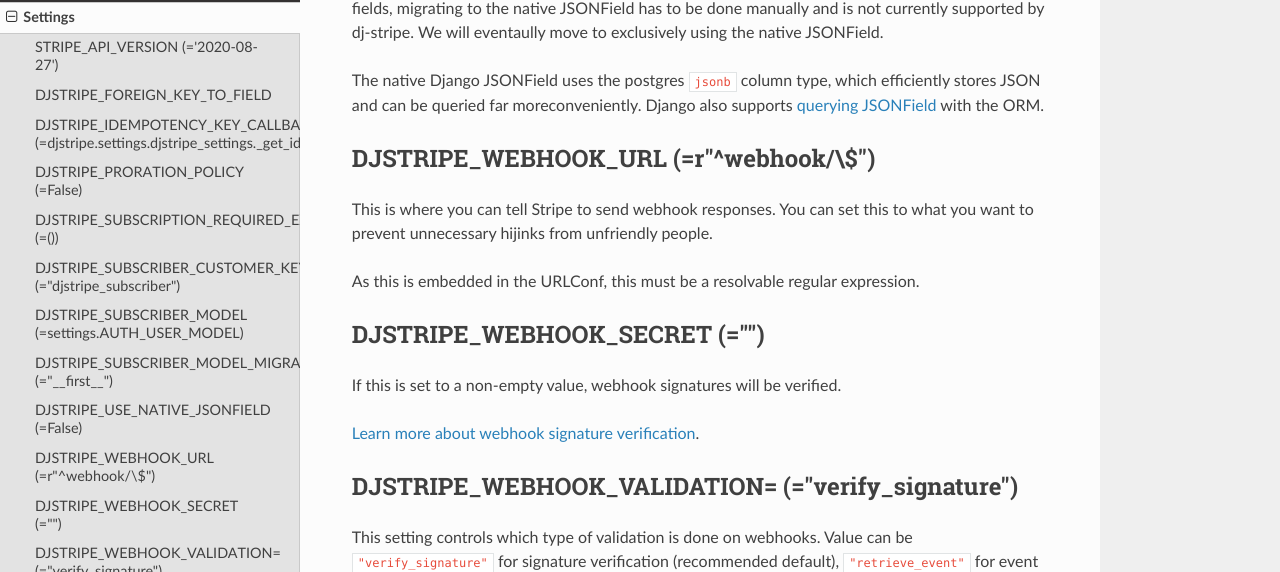
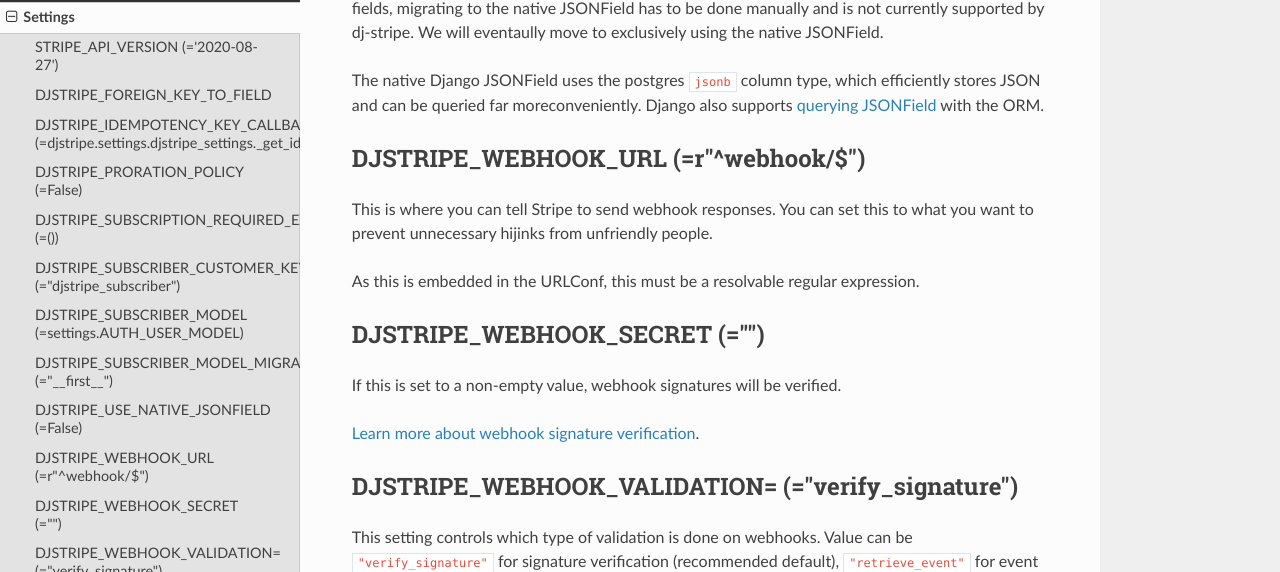
Before and after one commit to dj-stripe/dj-stripe, an MkDocs documentation site: the page built from docs/reference/settings.md, in a window 1280 px wide and 900 px high, scrolled down 4038 px. Shown: the part 118-690 px from the top of the window. Built offline with MkDocs 1.6.1, drawn with Linux system fonts in a browser that asks for light colours; nearby versions of some CDN libraries.

Commit message:
Fix typo in documentation regex

```diff
--- a/docs/reference/settings.md
+++ b/docs/reference/settings.md
@@ -189,7 +189,7 @@
 JSONField](https://docs.djangoproject.com/en/3.1/topics/db/queries/#querying-jsonfield)
 with the ORM.
 
-## DJSTRIPE_WEBHOOK_URL (=r"^webhook/\$")
+## DJSTRIPE_WEBHOOK_URL (=r"^webhook/$")
 
 This is where you can tell Stripe to send webhook responses. You can set this to what
 you want to prevent unnecessary hijinks from unfriendly people.
```
